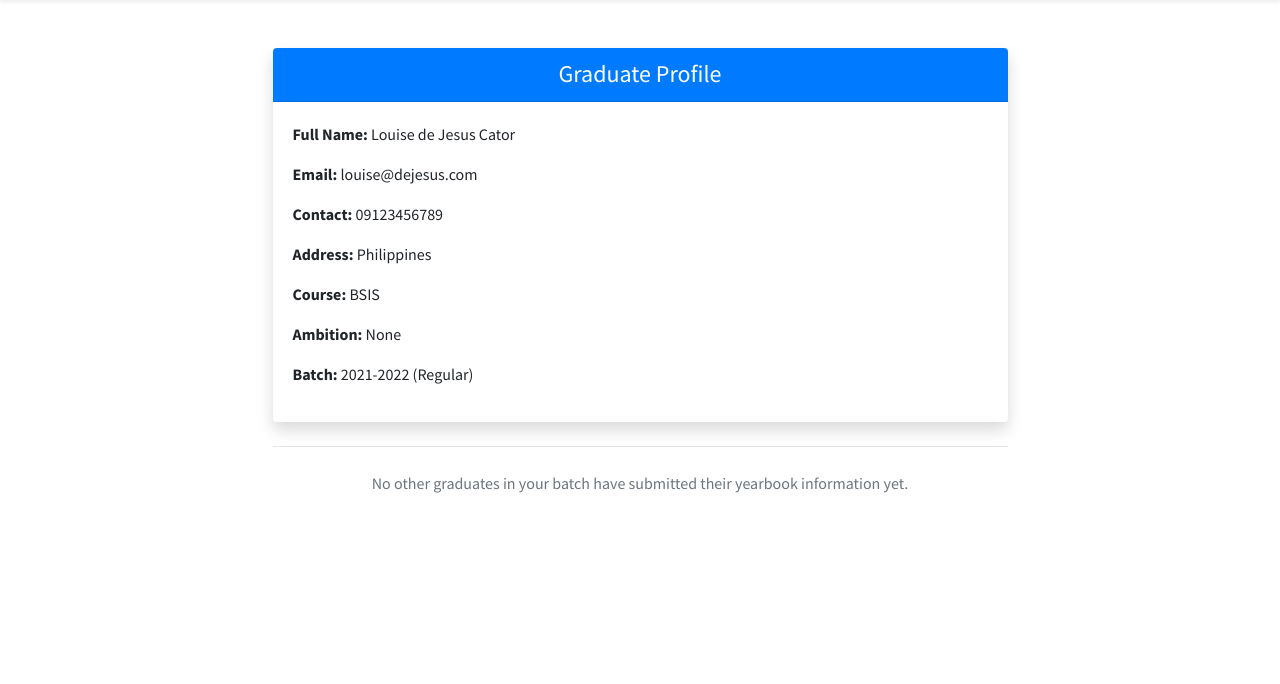
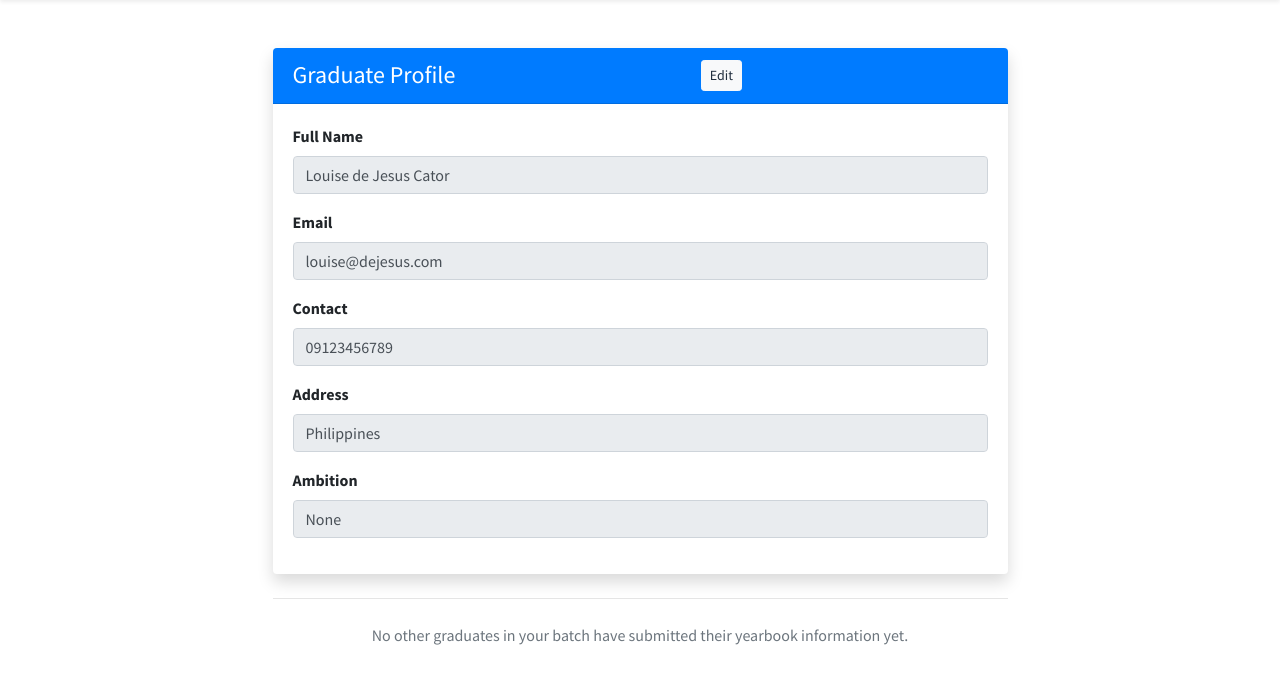
Before and after one commit to xxiimcha/eyearbook, a Django app: page /profile/1/ in a window 1280 px wide. Shown: the part 56-740 px from the top of the page. Run offline with Django 5.2, Linux system fonts and the light colour scheme; data comes from the database, SQL or seed files in the repository; both versions use the stored data as it was after the commit; some libraries are stand-ins or nearby versions.

Commit message:
Modified dashboard layout

```diff
--- a/main/templates/main/dashboard.html
+++ b/main/templates/main/dashboard.html
@@ -24,7 +24,6 @@
         <p>Total Batches</p>
       </div>
       <div class="icon"><i class="fas fa-layer-group"></i></div>
-      <a href="{% url 'configure' %}" class="small-box-footer">View All Batches <i class="fas fa-arrow-circle-right"></i></a>
     </div>
   </div>
 
@@ -36,7 +35,6 @@
         <p>Total Graduates</p>
       </div>
       <div class="icon"><i class="fas fa-user-graduate"></i></div>
-      <a href="#" class="small-box-footer">View All Graduates <i class="fas fa-arrow-circle-right"></i></a>
     </div>
   </div>
 
@@ -48,7 +46,6 @@
         <p>Current Batch</p>
       </div>
       <div class="icon"><i class="fas fa-calendar"></i></div>
-      <a href="#" class="small-box-footer">View Batch Details <i class="fas fa-arrow-circle-right"></i></a>
     </div>
   </div>
 
@@ -60,7 +57,6 @@
         <p>Total Records</p>
       </div>
       <div class="icon"><i class="fas fa-folder-open"></i></div>
-      <a href="#" class="small-box-footer">View All Records <i class="fas fa-arrow-circle-right"></i></a>
     </div>
   </div>
 </div>
--- a/main/templates/main/profile_page.html
+++ b/main/templates/main/profile_page.html
@@ -6,8 +6,9 @@
     <div class="row justify-content-center">
         <div class="col-md-10 col-lg-8">
             <div class="card shadow">
-                <div class="card-header bg-primary text-white text-center">
+                <div class="card-header bg-primary text-white text-center d-flex justify-content-between align-items-center">
                     <h4 class="mb-0">Graduate Profile</h4>
+                    <button type="button" id="editButton" class="btn btn-light btn-sm">Edit</button>
                 </div>
                 <div class="card-body">
                     {% if photo_url %}
@@ -15,13 +16,31 @@
                             <img src="{{ photo_url }}" class="img-thumbnail" width="150" height="150" alt="Graduate Photo">
                         </div>
                     {% endif %}
-                    <p><strong>Full Name:</strong> {{ graduate.first_name }} {{ graduate.middle_name }} {{ graduate.last_name }}</p>
-                    <p><strong>Email:</strong> {{ graduate.email }}</p>
-                    <p><strong>Contact:</strong> {{ graduate.contact }}</p>
-                    <p><strong>Address:</strong> {{ graduate.address }}</p>
-                    <p><strong>Course:</strong> {{ graduate.course }}</p>
-                    <p><strong>Ambition:</strong> {{ graduate.ambition|default:"None" }}</p>
-                    <p><strong>Batch:</strong> {{ batch }}</p>
+
+                    <form method="post" action="{% url 'update_profile' %}">
+                        {% csrf_token %}
+                        <div class="mb-3">
+                            <label><strong>Full Name</strong></label>
+                            <input type="text" class="form-control" value="{{ graduate.first_name }} {{ graduate.middle_name }} {{ graduate.last_name }}" disabled>
+                        </div>
+                        <div class="mb-3">
+                            <label for="email"><strong>Email</strong></label>
+                            <input type="email" class="form-control editable" id="email" name="email" value="{{ graduate.email }}" required disabled>
+                        </div>
+                        <div class="mb-3">
+                            <label for="contact"><strong>Contact</strong></label>
+                            <input type="text" class="form-control editable" id="contact" name="contact" value="{{ graduate.contact }}" disabled>
+                        </div>
+                        <div class="mb-3">
+                            <label for="address"><strong>Address</strong></label>
+                            <input type="text" class="form-control editable" id="address" name="address" value="{{ graduate.address }}" disabled>
+                        </div>
+                        <div class="mb-3">
+                            <label for="ambition"><strong>Ambition</strong></label>
+                            <input type="text" class="form-control editable" id="ambition" name="ambition" value="{{ graduate.ambition }}" disabled>
+                        </div>
+                        <button type="submit" id="saveBtn" class="btn btn-success d-none">Save Changes</button>
+                    </form>
                 </div>
             </div>
 
@@ -50,4 +69,15 @@
         </div>
     </div>
 </div>
+
+<script>
+    document.getElementById('editButton').addEventListener('click', function () {
+        const editableInputs = document.querySelectorAll('.editable');
+        const saveBtn = document.getElementById('saveBtn');
+
+        editableInputs.forEach(input => input.removeAttribute('disabled'));
+        saveBtn.classList.remove('d-none');
+        this.classList.add('d-none');  // Hide the Edit button
+    });
+</script>
 {% endblock %}
--- a/main/urls.py
+++ b/main/urls.py
@@ -11,6 +11,8 @@ urlpatterns = [
     path('student-login/', views.student_login_view, name='student_login'),
 
     path('profile/<int:account_id>/', views.profile_view, name='profile_page'),
+    path('profile/update/', views.update_profile, name='update_profile'),
+
     path('api/get-encrypted-challenge/', views.get_encrypted_challenge, name='get_encrypted_challenge'),
 
     path('form/<int:account_id>/', views.form_page, name='form_page'),
--- a/main/views.py
+++ b/main/views.py
@@ -72,6 +72,20 @@ def profile_view(request, account_id):
         "batchmates": batchmates,
     }
     return render(request, "main/profile_page.html", context)
+
+def update_profile(request):
+    graduate = Graduate.objects.get(user=request.user)
+
+    if request.method == 'POST':
+        graduate.email = request.POST.get('email')
+        graduate.contact = request.POST.get('contact')
+        graduate.address = request.POST.get('address')
+        graduate.ambition = request.POST.get('ambition')
+        graduate.save()
+        messages.success(request, 'Profile updated successfully.')
+        return redirect('graduate_profile')
+
+    return render(request, 'main/profile_page.html', {'graduate': graduate})
 
 def get_encrypted_challenge(request):
     email = request.GET.get('email')
```
Also changed, not shown: db.sqlite3.
